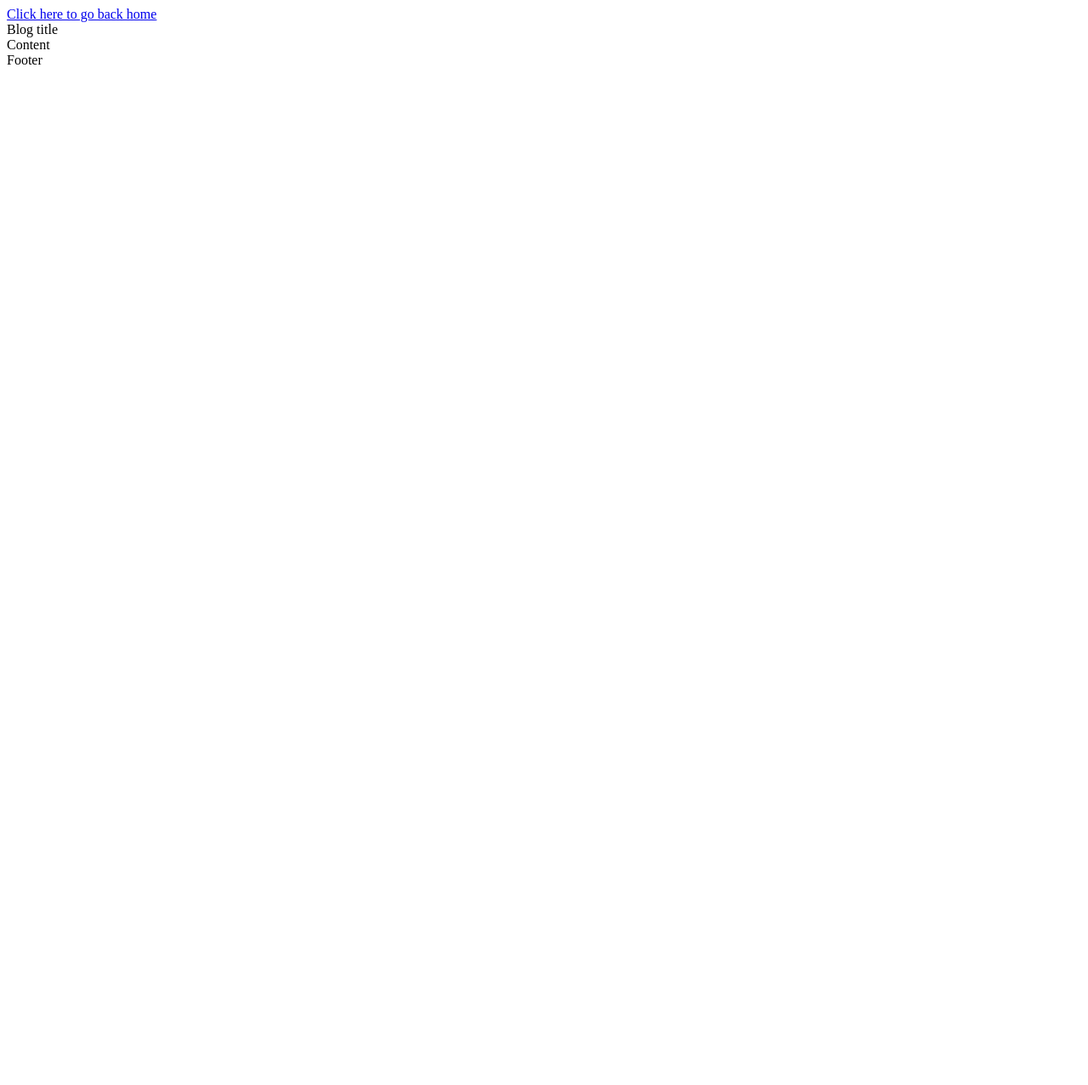
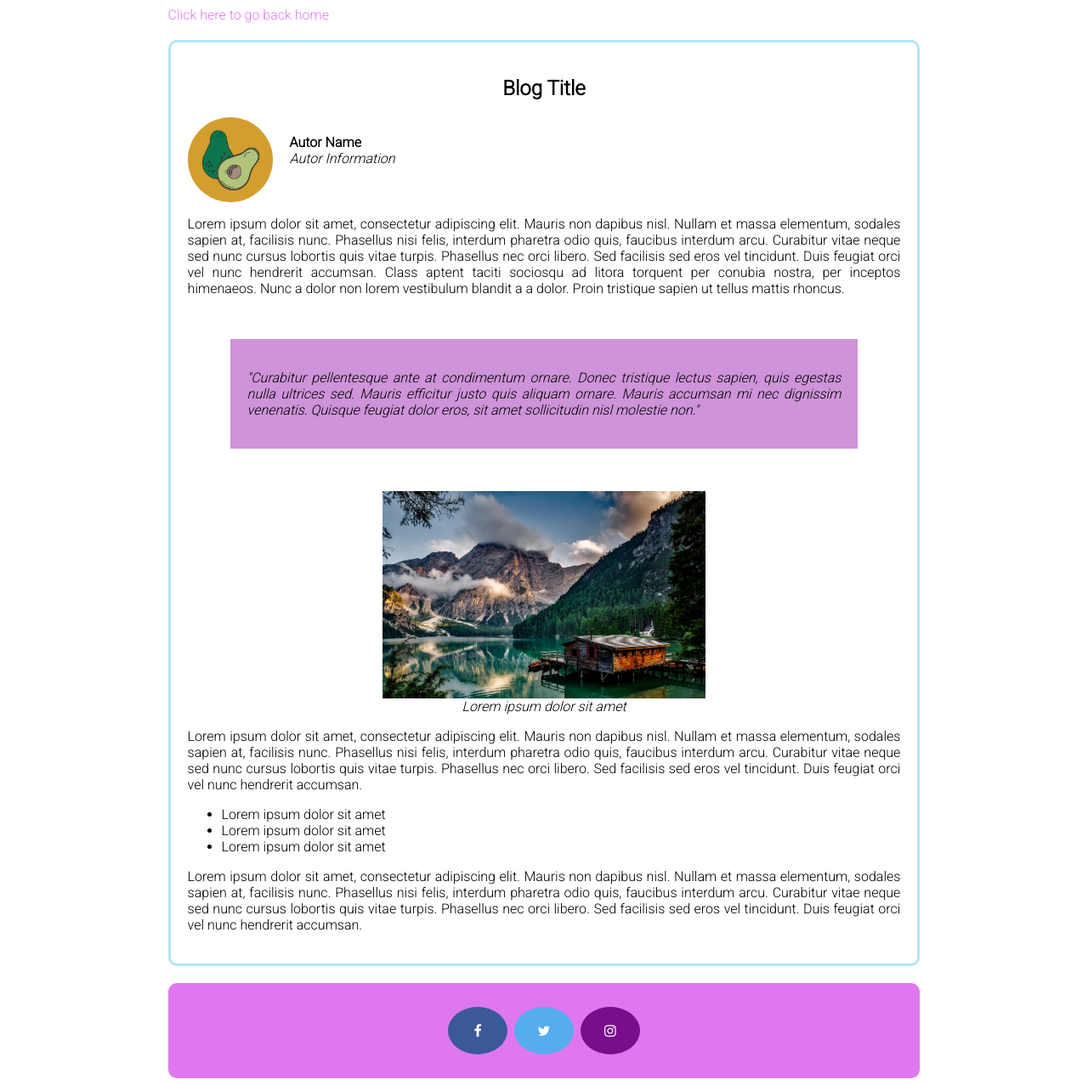
Before and after one commit to alla-chebotarska/Blog_Website, a plain HTML site: page post.html in a window 1280 px wide. Shown: the whole page at 85% size. Before the commit the page ends 800 px from the top, so only its background shows below. Drawn offline with Linux system fonts and the light colour scheme.

Commit message:
Post page in progress

```diff
--- /dev/null
+++ b/css/post/autor-info.css
@@ -0,0 +1,32 @@
+.autor-info{
+    display: flex;
+    flex-direction: column;
+}
+
+.autor-img{
+  width: 100px;
+  height: 100px;
+  border-radius: 50%;
+  background: url(../../images/avocado.png);
+  background-size: contain;
+  /* margin: auto; */
+}
+
+.about-autor{
+    margin-left: 20px;
+    margin-top: 20px;
+}
+
+.autor-name{
+    font-weight: bold;
+}
+
+.autor-information{
+    font-style: italic;
+}
+@media(min-width: 750px){
+    .autor-info{
+        display: flex;
+        flex-direction: row;
+    }
+}
--- a/css/post/post.css
+++ b/css/post/post.css
@@ -1,5 +1,91 @@
+body{
+  font-family: 'Roboto', sans-serif;
+}
+
+h2{
+  text-align: center;
+}
+
 .flex-container {
     display: flex;
     flex-direction: column;
+    width: 70%;
+    margin: auto;
+    text-align: justify;
+  }
+
+  .to-main-page{
+    text-decoration: none;
+    color: #df78ef;
+  }
+
+  .section{
+    border: 3px solid #b3e5fc;
+    border-radius: 10px;
+    padding: 20px;
+    margin-top: 20px;
+    margin-bottom: 20px;
+  }
+
+
+
+  blockquote{
+  background-color:#ce93d8;
+  margin: 50px;
+  padding: 20px;
+  font-style: italic;
+  }
+
+  .blog-img{
+    width: 50%;
+    display: block;
+    margin-left: auto;
+    margin-right: auto;
+  }
+
+  figcaption{
+    text-align: center;
+  }
+
+  .footer{
+    border: 3px solid #df78ef;
+    border-radius: 10px;
+    background-color: #df78ef;
+    display: flex;
+  }
+
+  .social-media-btn{
+    margin: auto;
+    padding: 20px;
+  }
+
+  .fa {
+    padding: 20px;
+    font-size: 30px;
+    width: 30px;
+    text-align: center;
+    text-decoration: none;
+    margin: 5px 2px;
+    border-radius: 50%;
+  }
+
+  .fa:hover {
+      opacity: 0.7;
+  }
+
+  .fa-facebook {
+    background: #3B5998;
+    color: white;
+    text-align: center;
 
   }
+
+  .fa-twitter {
+    background: #55ACEE;
+    color: white;
+  }
+
+  .fa-instagram {
+    background: #790e8b;
+    color: white;
+  }
--- a/css/post/style.css
+++ b/css/post/style.css
@@ -1 +1,2 @@
-@import 'post.css'
+@import 'post.css';
+@import 'autor-info.css'
--- a/post.html
+++ b/post.html
@@ -1,19 +1,83 @@
 <!DOCTYPE html>
 <html lang="en">
+
 <head>
   <meta charset="utf-8" />
-    <title>Post 1</title>
+  <title>Post</title>
 
   <link rel="stylesheet" href="css/post/style.css">
+  <link href="https://fonts.googleapis.com/css2?family=Roboto:wght@300&display=swap" rel="stylesheet">
+  <link rel="stylesheet" href="https://cdnjs.cloudflare.com/ajax/libs/font-awesome/4.7.0/css/font-awesome.min.css">
+  <meta content="width=device-width, initial-scale=1, maximum-scale=1" name="viewport" />
 </head>
+
 <body>
-  <div class = "flex-container">
-    <div class="feature box">
-        <a href="index.html">Click here to go back home</a>
+  <div class="flex-container">
+    <nav>
+      <a href="index.html"  class="to-main-page">Click here to go back home</a>
+    </nav>
+    <div class="section">
+      <div class="header">
+        <h2>Blog Title</h2>
       </div>
-    <div class="header box">Blog title</div>
-    <div class="content box">Content</div>
-    <div class="footer box">Footer</div>
+      <div class="content">
+        <div class="autor-info">
+          <div class="autor-img"></div>
+          <div class="about-autor">
+            <div class="autor-name">Autor Name</div>
+            <div class="autor-information">Autor Information</div>
+          </div>
+        </div>
+        <div class="article">
+          <p>
+            Lorem ipsum dolor sit amet, consectetur adipiscing elit.
+            Mauris non dapibus nisl. Nullam et massa elementum, sodales sapien at, facilisis nunc.
+            Phasellus nisi felis, interdum pharetra odio quis, faucibus interdum arcu.
+            Curabitur vitae neque sed nunc cursus lobortis quis vitae turpis. Phasellus nec orci libero.
+            Sed facilisis sed eros vel tincidunt. Duis feugiat orci vel nunc hendrerit accumsan.
+            Class aptent taciti sociosqu ad litora torquent per conubia nostra, per inceptos himenaeos.
+            Nunc a dolor non lorem vestibulum blandit a a dolor. Proin tristique sapien ut tellus mattis rhoncus.
+          </p>
+          <blockquote cite="https://www.lipsum.com/feed/html">
+            <p>"Curabitur pellentesque ante at condimentum ornare. Donec tristique lectus sapien,
+              quis egestas nulla ultrices sed. Mauris efficitur justo quis aliquam ornare.
+              Mauris accumsan mi nec dignissim venenatis. Quisque feugiat dolor eros, sit amet sollicitudin nisl
+              molestie non."</p>
+          </blockquote>
+          <figure>
+            <img src="images/italy.jpg" alt="Picture" class="blog-img">
+            <figcaption><em>Lorem ipsum dolor sit amet</em></figcaption>
+          </figure>
+          <p>
+            Lorem ipsum dolor sit amet, consectetur adipiscing elit.
+            Mauris non dapibus nisl. Nullam et massa elementum, sodales sapien at, facilisis nunc.
+            Phasellus nisi felis, interdum pharetra odio quis, faucibus interdum arcu.
+            Curabitur vitae neque sed nunc cursus lobortis quis vitae turpis. Phasellus nec orci libero.
+            Sed facilisis sed eros vel tincidunt. Duis feugiat orci vel nunc hendrerit accumsan.
+          </p>
+          <ul>
+            <li>Lorem ipsum dolor sit amet</li>
+            <li>Lorem ipsum dolor sit amet</li>
+            <li>Lorem ipsum dolor sit amet</li>
+          </ul>
+          <p>
+            Lorem ipsum dolor sit amet, consectetur adipiscing elit.
+            Mauris non dapibus nisl. Nullam et massa elementum, sodales sapien at, facilisis nunc.
+            Phasellus nisi felis, interdum pharetra odio quis, faucibus interdum arcu.
+            Curabitur vitae neque sed nunc cursus lobortis quis vitae turpis. Phasellus nec orci libero.
+            Sed facilisis sed eros vel tincidunt. Duis feugiat orci vel nunc hendrerit accumsan.
+          </p>
+        </div>
+      </div>
+    </div>
+    <div class="footer">
+      <div class="social-media-btn">
+        <a href="https://www.facebook.com/" class="fa fa-facebook"></a>
+        <a href="https://twitter.com/explore" class="fa fa-twitter"></a>
+        <a href="https://www.instagram.com/" class="fa fa-instagram"></a>
+      </div>
+    </div>
   </div>
 </body>
+
 </html>
```
Also changed, not shown: images/avocado.png (added). Lines whose indentation alone changed are shown as unchanged.
